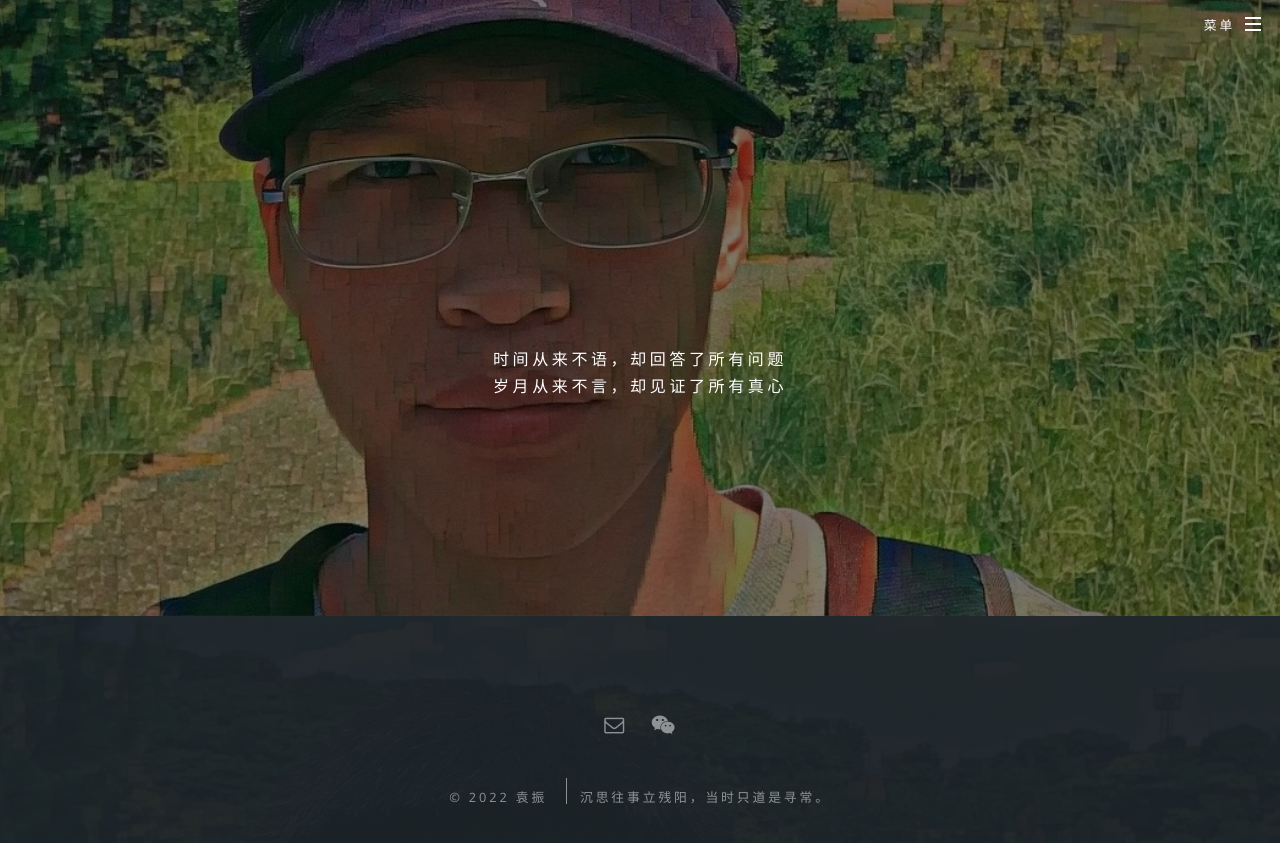
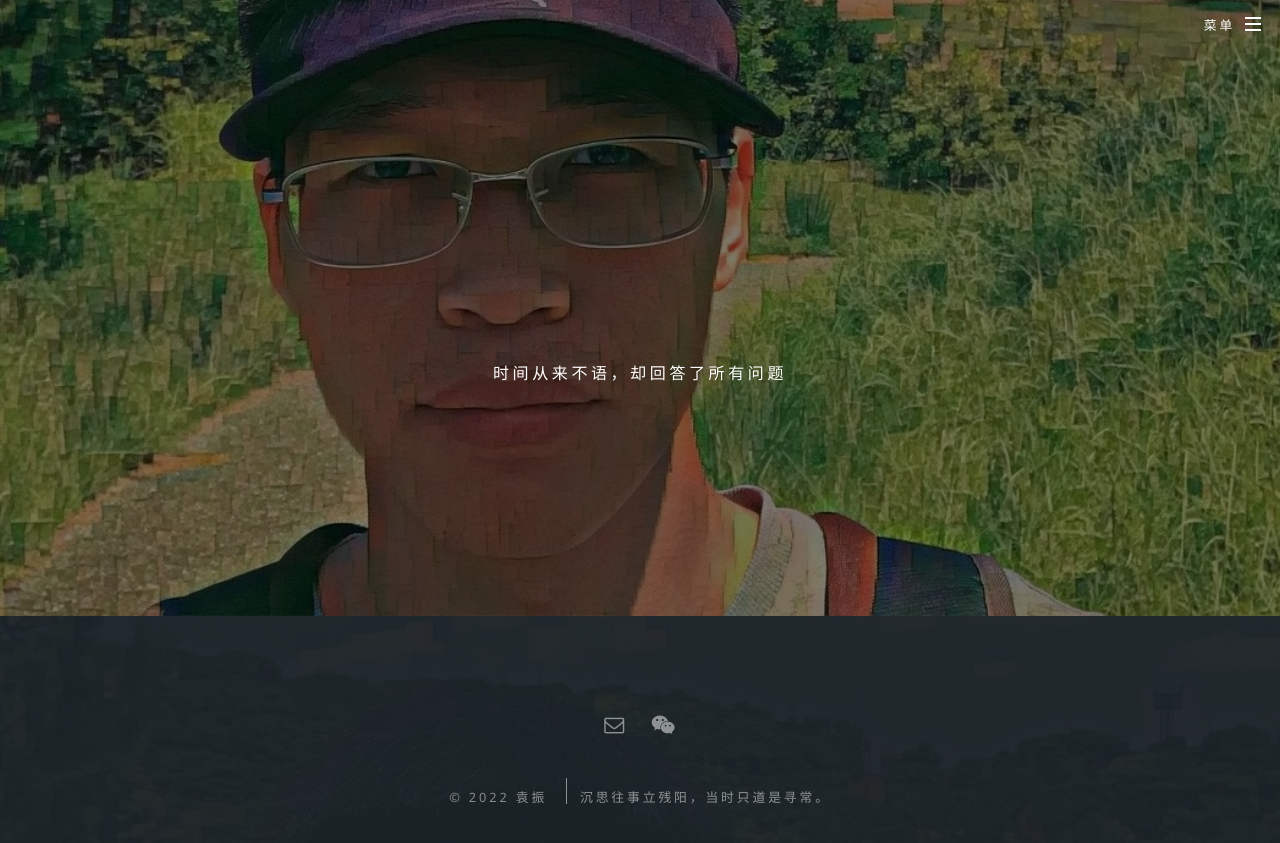
Before and after one commit to yz14/yz14.github.io4, a Jekyll site: the page built from index.html, in a window 1280 px wide and 900 px high, scrolled down 284 px. Shown: the top 843 px of the window. Built offline with Jekyll 4.4.1, drawn with Linux system fonts in a browser that asks for light colours.

Commit message:
Update index.html

```diff
--- a/index.html
+++ b/index.html
@@ -12,5 +12,5 @@ layout: landing
 						</div>
 <!-- 						<a href="#" class="more scrolly">时间从来不语，却回答了所有问题</a> -->
 						<br> <br> <br> <br> <br> <br> <br> <br> <br> <br> <br> <br>
-						<p>时间从来不语，却回答了所有问题<br>岁月从来不言，却见证了所有真心</p>
+						<p>时间从来不语，却回答了所有问题</p>
 					</section>
```
